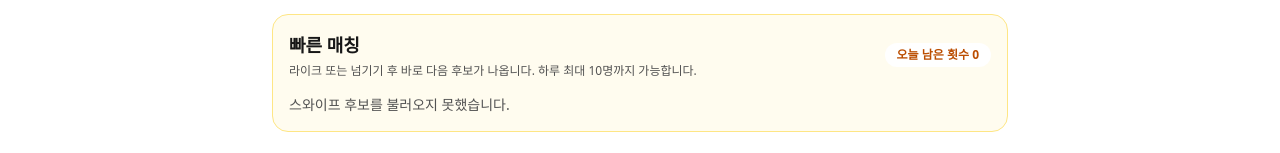
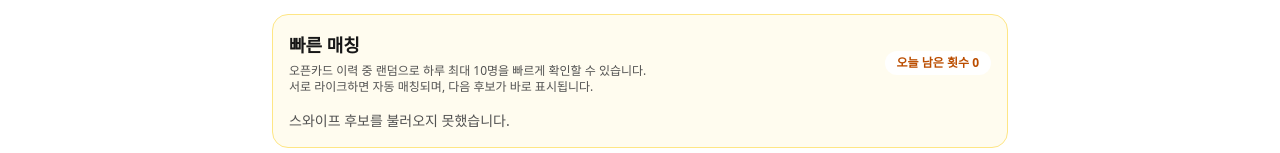
Before and after one commit to DDULSONN/health, a Next.js app: page /community/dating/cards in a window 1280 px wide. Shown: the part 313-466 px from the top of the page. Built offline with nearby package versions, Linux system fonts and the light colour scheme; no server answers.

Commit message:
Update swipe intro copy

```diff
--- a/app/community/dating/cards/page.tsx
+++ b/app/community/dating/cards/page.tsx
@@ -471,7 +471,9 @@ export default function OpenCardsPage() {
           <div>
             <h2 className="text-lg font-bold text-neutral-900">빠른 매칭</h2>
             <p className="mt-1 text-xs text-neutral-600">
-              라이크 또는 넘기기 후 바로 다음 후보가 나옵니다. 하루 최대 {swipeState.limit}명까지 가능합니다.
+              오픈카드 이력 중 랜덤으로 하루 최대 {swipeState.limit}명을 빠르게 확인할 수 있습니다.
+              <br />
+              서로 라이크하면 자동 매칭되며, 다음 후보가 바로 표시됩니다.
             </p>
           </div>
           <span className="inline-flex rounded-full bg-white px-3 py-1 text-xs font-semibold text-amber-700">
```
